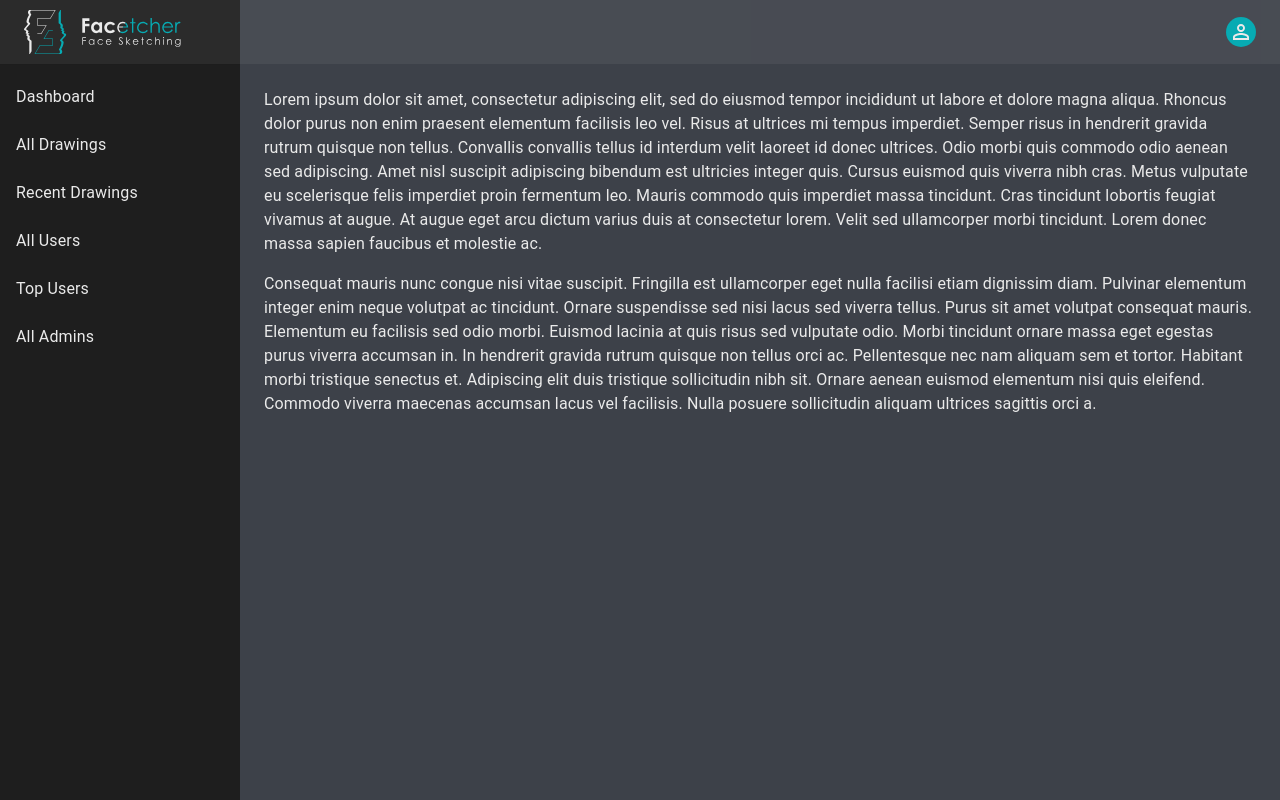
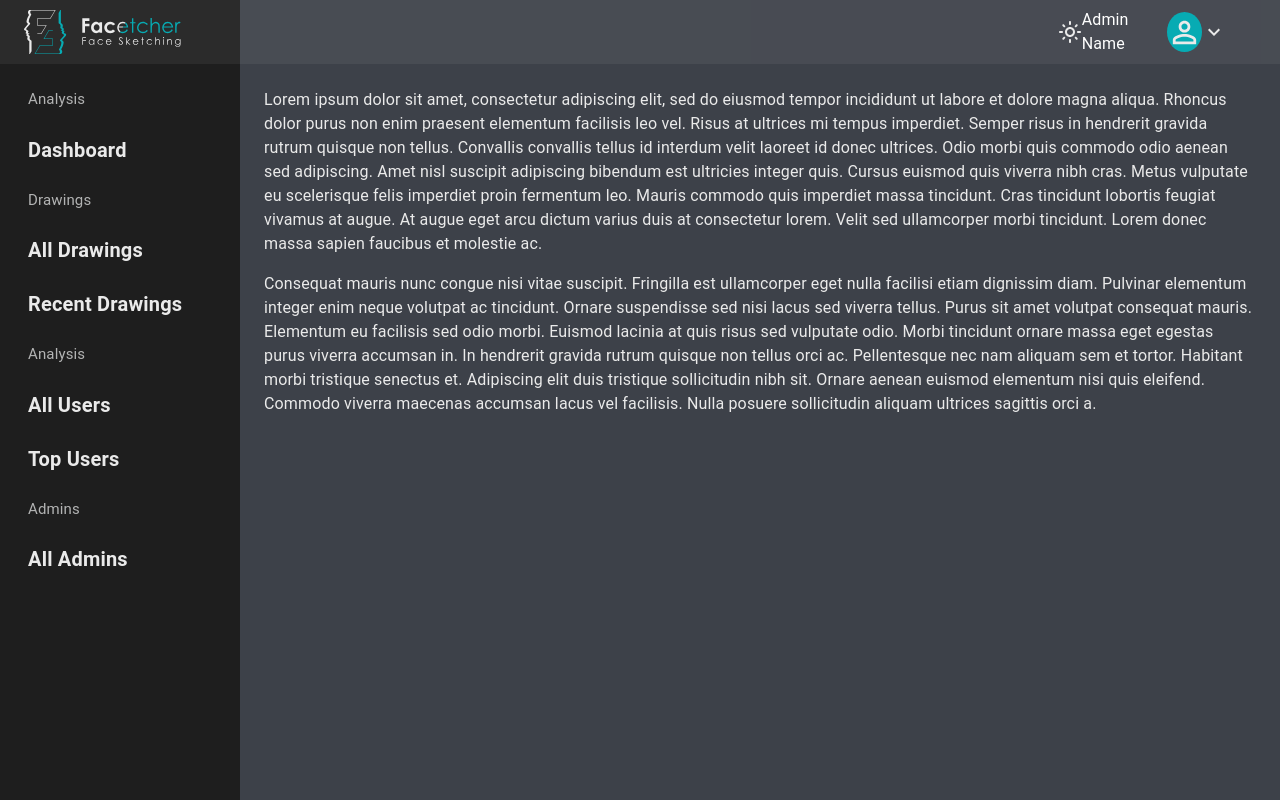
Before and after one commit to henry-azer/facetcher-admin-portal, a React (Create React App) app: page / in a window 1280 px wide. Built offline with nearby package versions, Linux system fonts and the light colour scheme.

Commit message:
Listing headers and subHeaders in the drawer

```diff
--- a/src/components/drawer/drawer.jsx
+++ b/src/components/drawer/drawer.jsx
@@ -12,12 +12,14 @@ import ListItemButton from "@mui/material/ListItemButton";
 // import ListItemIcon from "@mui/material/ListItemIcon";
 import ListItemText from "@mui/material/ListItemText";
 import PermIdentityIcon from "@mui/icons-material/PermIdentity";
-import CircleIcon from "@mui/icons-material/Circle";
+import KeyboardArrowDownIcon from "@mui/icons-material/KeyboardArrowDown";
+import LightModeOutlinedIcon from "@mui/icons-material/LightModeOutlined";
 // import InboxIcon from "@mui/icons-material/MoveToInbox";
 // import MailIcon from "@mui/icons-material/Mail";
 import {
      CYAN,
      DARKGREY2,
+     GREY,
      LIGHTGREY,
      LIGHTGREY10T,
 } from "../../constants/app_colors";
@@ -25,6 +27,13 @@ import Logo from "../../assets/logo/logo.svg";
 import LogoText from "../../assets/logo/logo-text.svg";
 
 const drawerWidth = 240;
+
+const drawerCategories = [
+     { header: "Analysis", subHeaders: ["Dashboard"] },
+     { header: "Drawings", subHeaders: ["All Drawings", "Recent Drawings"] },
+     { header: "Analysis", subHeaders: ["All Users", "Top Users"] },
+     { header: "Admins", subHeaders: ["All Admins"] },
+];
 
 const FacetcherDrawer = () => {
      return (
@@ -39,20 +48,37 @@ const FacetcherDrawer = () => {
                          backgroundColor: `${LIGHTGREY10T}`,
                     }}
                >
-                    <Toolbar>
+                    <Toolbar sx={{ width: "100%", justifyContent: "end" }}>
                          <Box
                               sx={{
                                    display: "flex",
-                                   flexDirection: "row-reverse",
-                                   width: "100%",
+                                   alignItems: "center",
+                                   justifyContent: "space-between",
+                                   width: "17%",
+                                   marginX: "3%",
                               }}
                          >
-                              <Box>
+                              <LightModeOutlinedIcon
+                                   sx={{
+                                        color: `${LIGHTGREY}`,
+                                   }}
+                              />
+                              <Box
+                                   component="div"
+                                   sx={{
+                                        display: "flex",
+                                        justifyContent: "center",
+                                        alignItems: "center",
+                                   }}
+                              >
+                                   <Typography sx={{ marginRight: "10px" }}>
+                                        Admin Name
+                                   </Typography>
                                    <Box
                                         component="div"
                                         sx={{
-                                             width: "30px",
-                                             height: "30px",
+                                             width: "40px",
+                                             height: "40px",
                                              borderRadius: "50%",
                                              backgroundColor: `${CYAN}`,
                                              display: "flex",
@@ -61,9 +87,13 @@ const FacetcherDrawer = () => {
                                         }}
                                    >
                                         <PermIdentityIcon
+                                             fontSize="large"
                                              sx={{ color: `${LIGHTGREY}` }}
                                         />
                                    </Box>
+                                   <KeyboardArrowDownIcon
+                                        sx={{ color: `${LIGHTGREY}` }}
+                                   />
                               </Box>
                          </Box>
                     </Toolbar>
@@ -97,24 +127,47 @@ const FacetcherDrawer = () => {
                          />
                          <Box component="img" src={LogoText} />
                     </Toolbar>
-                    <Divider />
-
-                    <List>
-                         {[
-                              "Dashboard",
-                              "All Drawings",
-                              "Recent Drawings",
-                              "All Users",
-                              "Top Users",
-                              "All Admins",
-                         ].map((text, index) => (
-                              <ListItem key={text} disablePadding>
-                                   <ListItemButton>
-                                        <ListItemText primary={text} />
-                                   </ListItemButton>
-                              </ListItem>
+                    <Box
+                         component="div"
+                         sx={{
+                              marginTop: "5%",
+                              marginLeft: "5%",
+                         }}
+                    >
+                         {drawerCategories.map((category, index) => (
+                              <List disablePadding key={index}>
+                                   <ListItem>
+                                        <ListItemText
+                                             primaryTypographyProps={{
+                                                  fontSize: "15px",
+                                             }}
+                                             sx={{ color: `${GREY}` }}
+                                             primary={category.header}
+                                        />
+                                   </ListItem>
+                                   {category.subHeaders.map(
+                                        (subHeader, index) => (
+                                             <ListItem
+                                                  key={index}
+                                                  disablePadding
+                                             >
+                                                  <ListItemButton>
+                                                       <ListItemText
+                                                            primaryTypographyProps={{
+                                                                 fontSize:
+                                                                      "20px",
+                                                                 fontWeight:
+                                                                      "Bold",
+                                                            }}
+                                                            primary={subHeader}
+                                                       />
+                                                  </ListItemButton>
+                                             </ListItem>
+                                        )
+                                   )}
+                              </List>
                          ))}
-                    </List>
+                    </Box>
                </Drawer>
                <Box component="main" sx={{ flexGrow: 1, p: 3 }}>
                     <Toolbar />
```
